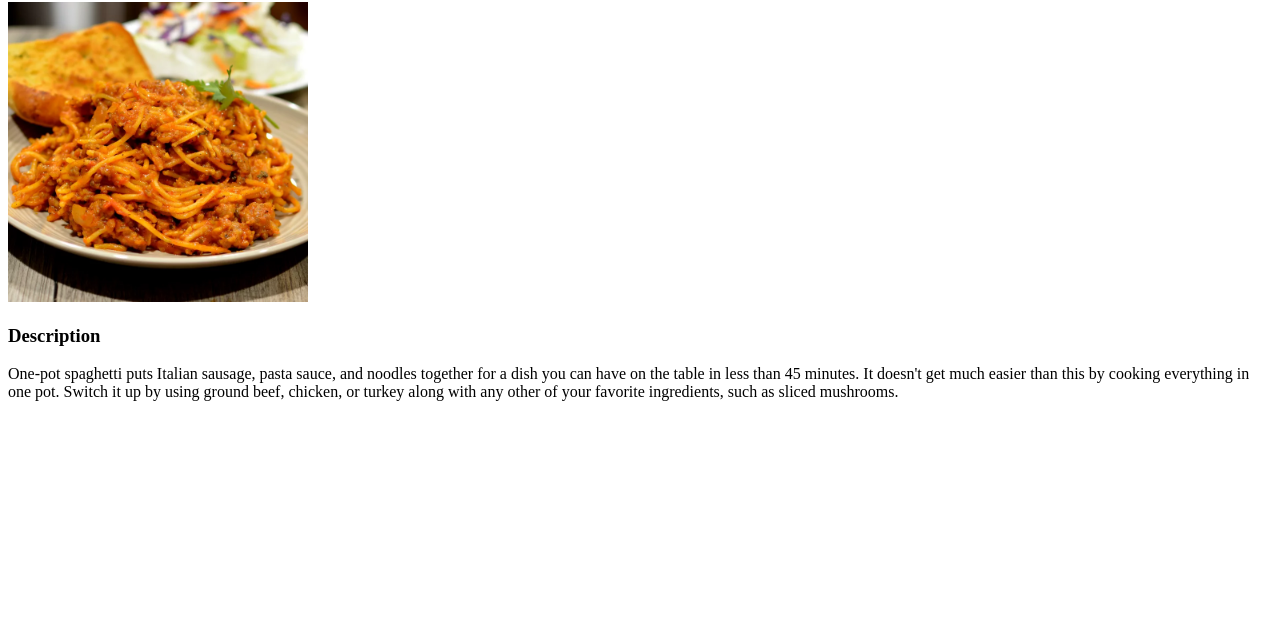
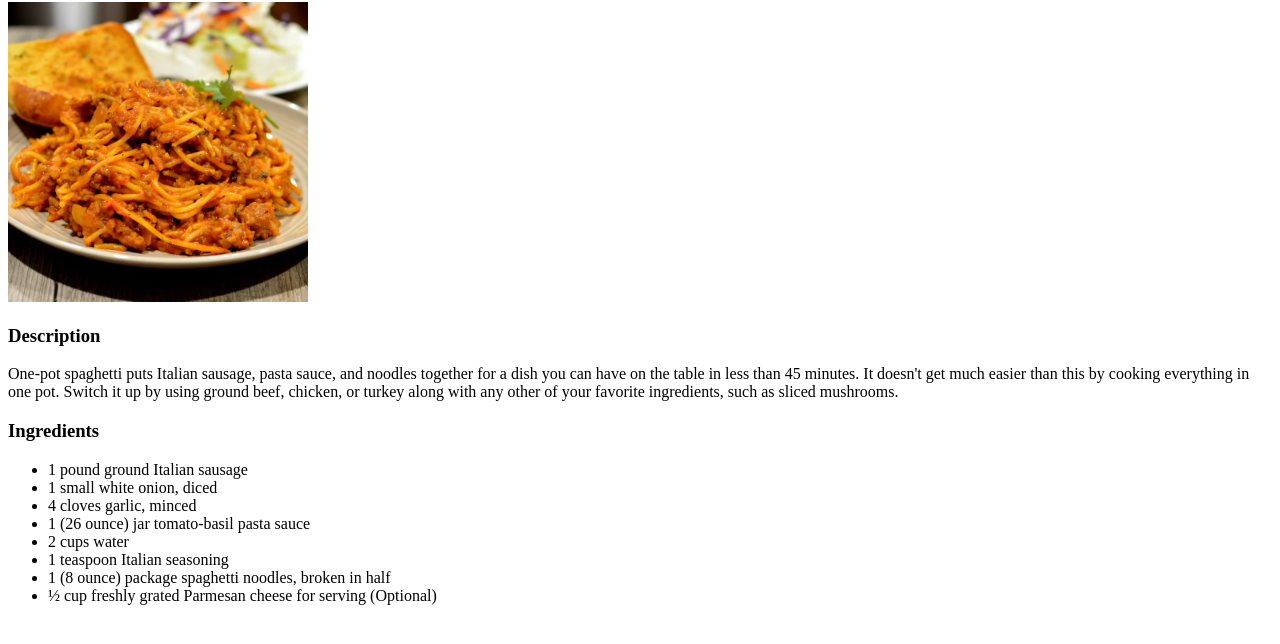
Before and after one commit to Ashley-Wilson1/odin-recipes, a plain HTML site: page recipes/spaghetti.html in a window 1280 px wide. Shown: the part 78-722 px from the top of the page. Drawn offline with Linux system fonts and the light colour scheme.

Commit message:
Add List of ingredients to spaghetti
Made an unordered list of all the ingredients
needed to make the spaghetti under a h3 heading
with the value Ingredients

```diff
--- a/recipes/spaghetti.html
+++ b/recipes/spaghetti.html
@@ -12,6 +12,18 @@
     <p>One-pot spaghetti puts Italian sausage, pasta sauce, and noodles together for a dish
         you can have on the table in less than 45 minutes. It doesn't get much easier than this by
         cooking everything in one pot. Switch it up by using ground beef, chicken, or turkey
-        along with any other of your favorite ingredients, such as sliced mushrooms.</p>
+        along with any other of your favorite ingredients, such as sliced mushrooms.
+    </p>
+    <h3>Ingredients</h3>
+    <ul>
+        <li>1 pound ground Italian sausage</li>
+        <li>1 small white onion, diced</li>
+        <li>4 cloves garlic, minced</li>
+        <li>1 (26 ounce) jar tomato-basil pasta sauce</li>
+        <li>2 cups water</li>
+        <li>1 teaspoon Italian seasoning</li>
+        <li>1 (8 ounce) package spaghetti noodles, broken in half</li>
+        <li>½ cup freshly grated Parmesan cheese for serving (Optional)</li>
+    </ul>
 </body>
 </html>
```
